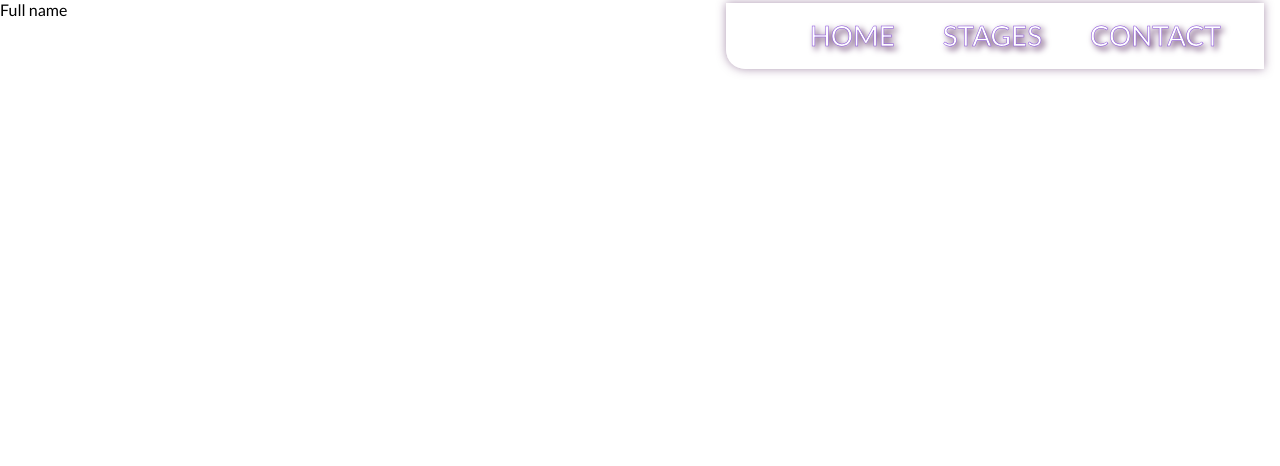
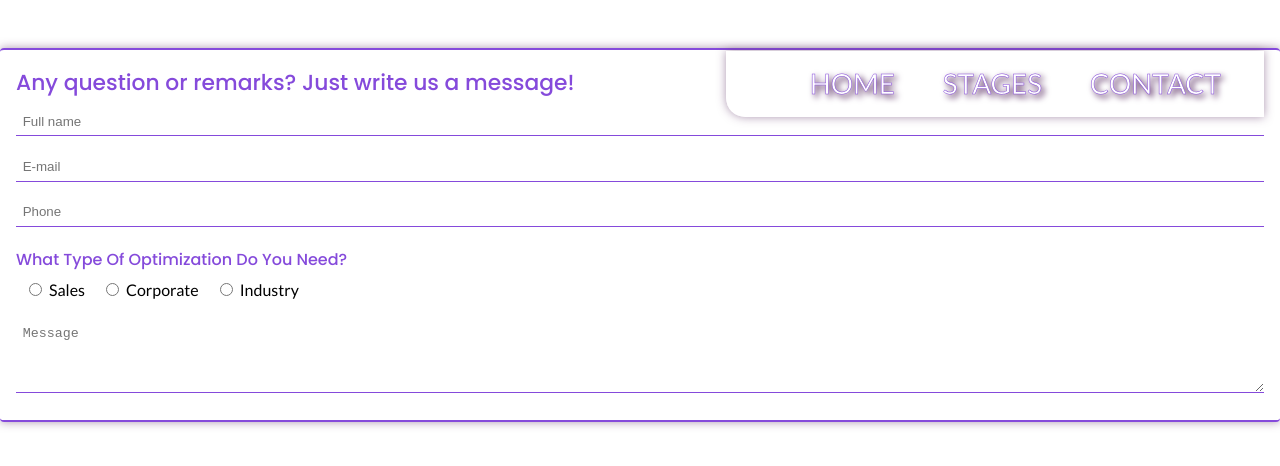
Before and after one commit to bob-nem/crm.for-all.world, a Next.js app: page /blocks/home/contact-form/contact-form in a window 1280 px wide. Shown: the top 466 px of the page. Built offline with nearby package versions, Linux system fonts and the light colour scheme; a web font is replaced by a local one.

Commit message:
Contact form without logic integrated

```diff
--- a/package.json
+++ b/package.json
@@ -24,8 +24,10 @@
   },
   "devDependencies": {
     "@zeit/next-css": "^1.0.1",
+    "autoprefixer": "^10.3.3",
     "eslint": "7.30.0",
     "eslint-config-next": "11.0.1",
-    "tailwindcss": "^2.2.7"
+    "postcss": "^8.3.6",
+    "tailwindcss": "^2.2.8"
   }
 }
--- a/pages/blocks/home/contact-form/contact-form.js
+++ b/pages/blocks/home/contact-form/contact-form.js
@@ -1,20 +1,60 @@
-import { useForm } from 'react-hook-form';
-import axios from 'axios';
-import { useRouter } from 'next/router';
+import Image from 'next/image'
+import style from './form.module.css'
+import { useForm } from 'react-hook-form'
+import axios from 'axios'
+import { useRouter } from 'next/router'
 
 
 export default function ContactForm () {
   return (
-    <div className="b py-16 bg-gray-50 px-4 sm:px-6 h-screen w-screen flex justify-center items-center">
-      <div className="mx-auto w-full max-w-2xl rounded-xl bg-white p-8 shadow">
-      <form className="grid grid-cols-1 gap-y-6">
-        <div>
-        <label for="name" className="sr-only">
-          Full name
-        </label>
+    <div className={style.Container}>
+      <h2>Any question or remarks? Just write us a message!</h2>
+      <form>
+        <div className={style.Row}>
+          <input
+            type="text"
+            name="name"
+            placeholder="Full name"
+          />
+        </div>
+        <div className={style.Row}>
+          <input
+            type="text"
+            name="email"
+            placeholder="E-mail"
+          />
+        </div>
+        <div className={style.Row}>
+          <input
+            type="text"
+            name="phone"
+            placeholder="Phone"
+          />
+        </div>
+        <div className={style.RowWithRB}>
+          <label className={style.OptiTypes}>What Type Of Optimization Do You Need?</label>
+          <div className={style.RBs}>
+            <div className={style.RB}>
+              <input type="radio" id="radiopersonal" name="type" value="personal"/>
+              <label for="radiopersonal">Sales</label>
+            </div>
+            <div className={style.RB}>
+              <input type="radio" id="radioecommerce" name="type" value="ecommerce"/>
+              <label for="radioecommerce">Corporate</label>
+            </div>
+            <div className={style.RB}>
+              <input type="radio" id="radiolandingpage" name="type" value="landingpage"/>
+              <label for="radiolandingpage">Industry</label>
+            </div>
+          </div>
+        </div>
+        <div className={style.Row}>
+          <textarea
+            name="message"
+            rows="4"
+            placeholder="Message"></textarea>
         </div>
       </form>
-      </div>
     </div>
   )
 }
--- /dev/null
+++ b/pages/blocks/home/contact-form/form.module.css
@@ -0,0 +1,58 @@
+.Container {
+  display: flex;
+  flex-direction: column;
+  background: rgba(255, 255, 255, 0.8);
+  border-top: 2px solid rgba(133,  74, 219, 1);
+  border-bottom: 2px solid rgba(133,  74, 219, 1);
+  border-radius: .25rem;
+  box-shadow: 0 0 10px rgba(89, 45, 98, 0.5);
+  padding: 1em;
+  margin-top: 3rem;
+}
+
+.Container h2 {
+  color: rgba(133,  74, 219, 1);
+  font-weight: 500;
+  font-size: calc(20px + (3) * ((100vw - 300px) / (1920 - 300)));
+  filter: drop-shadow(5px 5px 5px rgba(255, 255, 255, 0.9));
+}
+
+.Row {
+  padding: .5em 0;
+
+}
+
+.Row input, .Row textarea {
+  width: 100%;
+  background: transparent;
+  border: none;
+  border-bottom: 1px solid rgba(133,  74, 219, 1);
+  filter: drop-shadow(5px 5px 5px rgba(255, 255, 255, 0.9));
+  padding: .5em;
+}
+
+.RowWithRB {
+  display: flex;
+  flex-direction: column;
+  padding: .75em 0;
+}
+
+.OptiTypes {
+  font-family: Poppins;
+  color: rgba(133,  74, 219, 1);
+  font-weight: 500;
+  filter: drop-shadow(5px 5px 5px rgba(255, 255, 255, 0.9));
+}
+
+.RBs {
+  display: inline-flex;
+  padding-top: .5em;
+}
+
+.RB {
+  padding: 0 .5em;
+}
+
+.RB label{
+  padding-left: .25em;
+}
--- a/pages/blocks/home/contacts.js
+++ b/pages/blocks/home/contacts.js
@@ -6,6 +6,7 @@ import map from '../../../images/map.svg'
 import mail from '../../../images/mail.svg'
 import phone from '../../../images/phone.svg'
 import clock from '../../../images/clock.svg'
+import bg from '../../../images/dropshipping-consult.png'
 
 export default function Contacts () {
   return (
@@ -57,7 +58,7 @@ export default function Contacts () {
                 <p>&nbsp;Sunday - Thuesday, 08:00 - 17:00 (reception by appointment)</p>
             </div>
           </div>
-        <ContactForm />
+          <ContactForm />
         </div>
       </div>
     </div>
--- /dev/null
+++ b/postcss.config.js
@@ -0,0 +1,6 @@
+module.exports = {
+  plugins: {
+    tailwindcss: {},
+    autoprefixer: {},
+  },
+}
--- a/styles/HomeContacts.module.css
+++ b/styles/HomeContacts.module.css
@@ -1,6 +1,6 @@
 .Container {
-  height: 100vh;
   padding: 3%;
+  margin-bottom: 3rem;
 }
 
 .MainHeader {
@@ -23,16 +23,30 @@
   padding-top: 2rem;
 }
 
+.BG {
+  display: flex;
+  justify-content: flex-end;
+  z-index: -1;
+}
+
+.Contacts {
+  margin-top: 0;
+  background-size: cover;
+  background-repeat: no-repeat;
+
+}
+
 .ContactData {
   display: flex;
   flex-direction: column;
+  background: rgba(255, 255, 255, 0.8);
   border-top: 2px solid rgba(133,  74, 219, 1);
   border-bottom: 2px solid rgba(133,  74, 219, 1);
   border-radius: .25rem;
   width: auto;
   width: fit-content;
-  filter: drop-shadow(.1rem .1rem .25rem rgba(89, 45, 98, .5));
-  padding: 1em;
+  box-shadow: 0 0 10px rgba(89, 45, 98, 0.5);
+  padding: .75em;
 }
 
 .ContactRow {
@@ -64,7 +78,6 @@
 
 .ContactData p {
   align-items: center;
-  font-size: calc(16px + (3) * ((100vw - 300px) / (1920 - 300)));
+  filter: drop-shadow(.1rem .1rem .25rem rgba(89, 45, 98, .5));
   padding: .5rem;
-
 }
```
Also changed, not shown: tailwind.config.js (added, +11 -0 lines), 1 other file (tests, documents, lock files or other folders).
